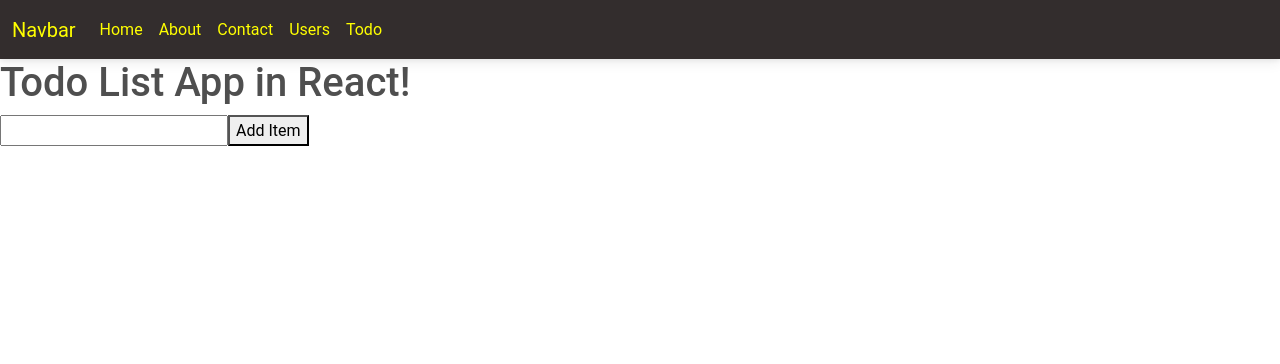
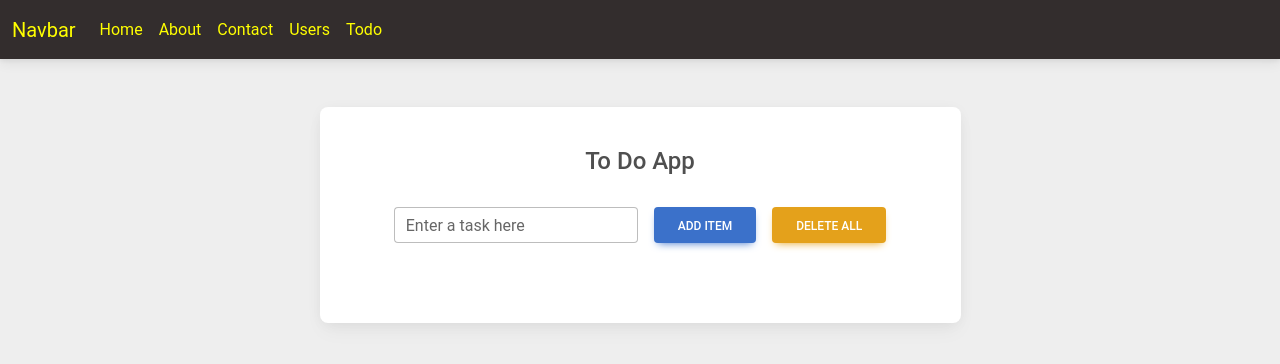
Before and after one commit to AzizullahCodes/SMIT_Batch_18, a React (Vite) app in the folder React JS/learning-react/: page /todo in a window 1280 px wide. Shown: the top 364 px of the page. Built offline with nearby package versions, Linux system fonts and the light colour scheme.

Commit message:
Todo app completed

```diff
--- a/React JS/learning-react/src/pages/todo/todo.jsx
+++ b/React JS/learning-react/src/pages/todo/todo.jsx
@@ -1,8 +1,22 @@
-import React, { useState } from 'react'
+import React, { useState } from "react";
+import {
+    MDBBtn,
+    MDBCard,
+    MDBCardBody,
+    MDBCol,
+    MDBContainer,
+    MDBInput,
+    MDBRow,
+    MDBTable,
+    MDBTableBody,
+    MDBTableHead,
+} from "mdb-react-ui-kit";
 
 const Todo = () => {
     const [todoInput, setTodoInput] = useState('');
     const [todoArr, setTodoArr] = useState([]);
+    const [isEdit, setIsEdit] = useState(false);
+    const [targetKey, setTargetKey] = useState('');
 
     const addItem = () => {
         const cloneTodos = [...todoArr];
@@ -17,31 +31,116 @@ const Todo = () => {
         setTodoArr(cloneTodos);
     };
 
+    const editItem = (key) => {
+        const targetVal = todoArr[key];
+        setTargetKey(key);
+        setTodoInput(targetVal);
+        setIsEdit(true)
+    };
+
+    const updateItem = () => {
+        const cloneTodos = [...todoArr];
+        cloneTodos.splice(targetKey, 1, todoInput);
+        setTodoArr(cloneTodos);
+        setTodoInput('');
+        setIsEdit(false);
+        setTargetKey('');
+    }
+
     return (
-        <div>
-            <h1> Todo List App in React! </h1>
-
-            <input
+        <section className="vh-100" style={{ backgroundColor: "#eee" }}>
+            <MDBContainer className="py-5 h-100">
+                <MDBRow className="d-flex justify-content-center align-items-center">
+                    <MDBCol lg="9" xl="7">
+                        <MDBCard className="rounded-3">
+                            <MDBCardBody className="p-4">
+                                <h4 className="text-center my-3 pb-3">To Do App</h4>
+                                <MDBRow className="row-cols-lg-auto g-3 justify-content-center align-items-center mb-4 pb-2">
+                                    <MDBCol size="12">
+                                        <MDBInput
+                                            label="Enter a task here"
+                                            id="form1"
                                             type="text"
                                             value={todoInput}
                                             onChange={(e) => setTodoInput(e.target.value)}
                                         />
-            <button onClick={addItem}> Add Item </button>
-
-            <ul>
+                                    </MDBCol>
+                                    <MDBCol size="12">
+                                        {
+                                            (isEdit)
+                                                ?
+                                                (
+                                                    <MDBBtn onClick={updateItem}>
+                                                        Update Item
+                                                    </MDBBtn>
+                                                )
+                                                :
+                                                (
+                                                    <MDBBtn onClick={addItem}>
+                                                        Add Item
+                                                    </MDBBtn>
+                                                )
+                                        }
+                                    </MDBCol>
+                                    <MDBCol size="12">
+                                        <MDBBtn
+                                            color="warning"
+                                            onClick={() => setTodoArr([])}
+                                        >
+                                            Delete All
+                                        </MDBBtn>
+                                    </MDBCol>
+                                </MDBRow>
+                                <MDBTable className="mb-4">
+                                    {
+                                        todoArr.length > 0 &&
+                                        <MDBTableHead>
+                                            <tr>
+                                                <th scope="col">No.</th>
+                                                <th scope="col">Todo item</th>
+                                                <th scope="col">Date</th>
+                                                <th scope="col">Actions</th>
+                                            </tr>
+                                        </MDBTableHead>
+                                    }
+                                    <MDBTableBody>
                                         {
                                             todoArr?.map((item, index) => {
                                                 return (
-                            <li key={index}>
-                                {item}
-<button onClick={() => deleteItem(index)}> Delete Item </button>
-                            </li>
+                                                    <tr key={index}>
+                                                        <th scope="row"> {index + 1} </th>
+                                                        <td> {item} </td>
+                                                        <td> {new Date().toLocaleTimeString()} </td>
+                                                        <td>
+                                                            <MDBBtn
+                                                                color="danger"
+                                                                onClick={() => deleteItem(index)}
+                                                                disabled={isEdit}
+                                                            >
+                                                                Delete
+                                                            </MDBBtn>
+
+                                                            <MDBBtn
+                                                                color="success"
+                                                                className="ms-1"
+                                                                onClick={() => editItem(index)}
+                                                            >
+                                                                Edit
+                                                            </MDBBtn>
+                                                        </td>
+                                                    </tr>
                                                 );
                                             })
                                         }
-            </ul>
-        </div>
-    )
-}
+                                    </MDBTableBody>
+                                </MDBTable>
+                            </MDBCardBody>
+                        </MDBCard>
+                    </MDBCol>
+                </MDBRow>
+            </MDBContainer>
+        </section>
+    );
+};
 
-export default Todo
+export default Todo;
```
Lines whose indentation alone changed are shown as unchanged.
